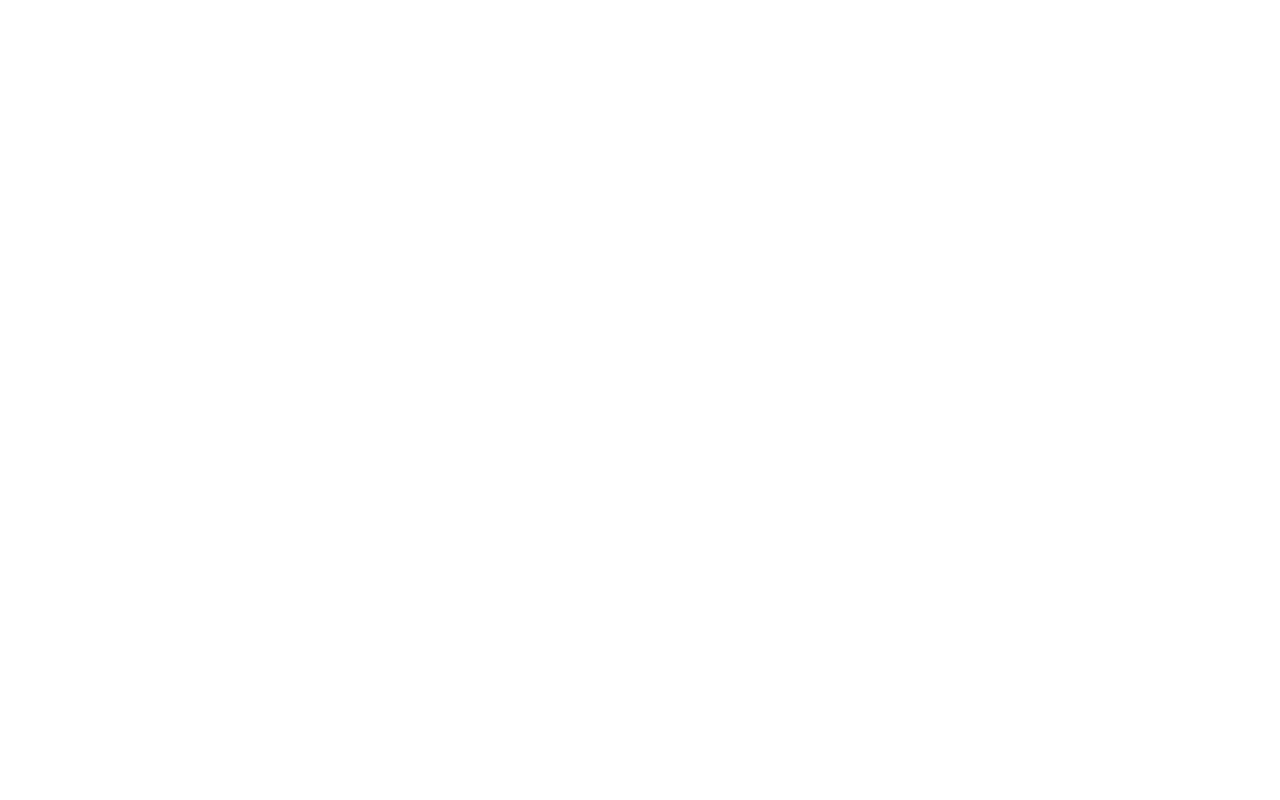
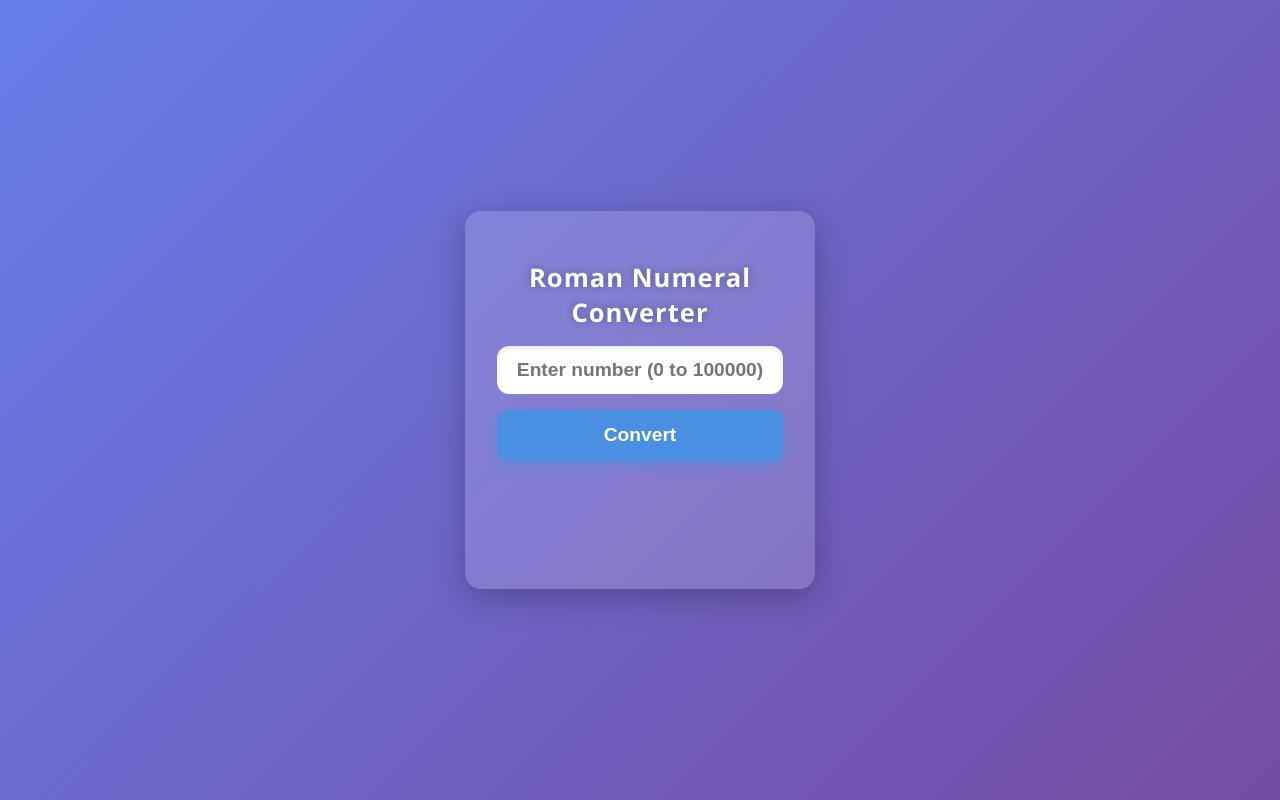
Before and after one commit to acciojob/Roman-Numeral-Converter-Het20000, a website: page main.html in a window 1280 px wide. Drawn offline with Linux system fonts and the light colour scheme.

Commit message:
created a submission

```diff
--- a/main.html
+++ b/main.html
@@ -1,16 +1,169 @@
 <!DOCTYPE html>
+<html lang="en">
+<head>
+  <meta charset="UTF-8" />
+  <meta name="viewport" content="width=device-width, initial-scale=1, maximum-scale=1, user-scalable=no" />
+  <title>Roman Numeral Converter</title>
+  <style>
+    /* Reset & base */
+    * {
+      box-sizing: border-box;
+    }
+    body {
+      margin: 0;
+      font-family: 'Segoe UI', Tahoma, Geneva, Verdana, sans-serif;
+      background: linear-gradient(135deg, #667eea, #764ba2);
+      display: flex;
+      justify-content: center;
+      align-items: center;
+      height: 100vh;
+      padding: 1rem;
+      color: white;
+    }
+    .container {
+      background: rgba(255,255,255,0.15);
+      padding: 2rem;
+      border-radius: 16px;
+      width: 100%;
+      max-width: 350px;
+      box-shadow: 0 8px 32px rgba(0,0,0,0.25);
+      text-align: center;
+      user-select: none;
+    }
+    h1 {
+      margin-bottom: 1rem;
+      font-weight: 700;
+      font-size: 1.6rem;
+      letter-spacing: 1px;
+      text-shadow: 0 0 8px rgba(0,0,0,0.3);
+    }
+    input[type=number] {
+      width: 100%;
+      padding: 0.8rem 1rem;
+      font-size: 1.2rem;
+      border-radius: 12px;
+      border: none;
+      outline: none;
+      margin-bottom: 1rem;
+      font-weight: 600;
+      text-align: center;
+      box-shadow: inset 0 2px 6px rgba(0,0,0,0.1);
+      -webkit-appearance: none;
+      -moz-appearance: textfield;
+    }
+    input[type=number]::-webkit-inner-spin-button,
+    input[type=number]::-webkit-outer-spin-button {
+      -webkit-appearance: none;
+      margin: 0;
+    }
+    button {
+      width: 100%;
+      padding: 0.9rem 1rem;
+      font-size: 1.2rem;
+      font-weight: 700;
+      background: #4a90e2;
+      border: none;
+      border-radius: 12px;
+      cursor: pointer;
+      color: white;
+      box-shadow: 0 4px 12px rgba(74,144,226,0.6);
+      transition: background 0.25s ease, box-shadow 0.25s ease;
+      user-select: none;
+      touch-action: manipulation;
+    }
+    button:hover, button:focus {
+      background: #357abd;
+      box-shadow: 0 6px 20px rgba(53,122,189,0.8);
+      outline: none;
+    }
+    .result {
+      margin-top: 1.5rem;
+      font-size: 1.8rem;
+      font-weight: 700;
+      letter-spacing: 3px;
+      min-height: 2.5em;
+      color: #ffeb3b;
+      text-shadow: 0 0 8px rgba(255,235,59,0.9);
+      word-wrap: break-word;
+    }
+    @media (max-height: 600px) {
+      body {
+        height: 100vh;
+      }
+      .container {
+        padding: 1.5rem 1rem;
+      }
+      h1 {
+        font-size: 1.4rem;
+      }
+      .result {
+        font-size: 1.5rem;
+      }
+    }
+  </style>
+</head>
+<body>
+  <main class="container" role="main">
+    <h1>Roman Numeral Converter</h1>
+    <input type="number" id="numberInput" placeholder="Enter number (0 to 100000)" min="0" max="100000" aria-label="Number input" />
+    <button id="convertBtn" aria-label="Convert to Roman numeral">Convert</button>
+    <div class="result" id="result" aria-live="polite" aria-atomic="true"></div>
+  </main>
 
-<html>
+  <script>
+    function toRoman(num) {
+      if (num === 0) return ''; // No Roman numeral for zero
 
-<head>
-	<link rel="stylesheet" href="styles.css">
-</head>
+      const symbols = [
+        ['M', 1000],
+        ['CM', 900],
+        ['D', 500],
+        ['CD', 400],
+        ['C', 100],
+        ['XC', 90],
+        ['L', 50],
+        ['XL', 40],
+        ['X', 10],
+        ['IX', 9],
+        ['V', 5],
+        ['IV', 4],
+        ['I', 1]
+      ];
 
-<body>
-	<!-- the entire body must be written by student -->
-    <script type="text/javascript" src="./script.js">
-   </script>
+      let result = '';
+      for (const [roman, value] of symbols) {
+        while (num >= value) {
+          result += roman;
+          num -= value;
+        }
+      }
+      return result;
+    }
 
+    const input = document.getElementById('numberInput');
+    const button = document.getElementById('convertBtn');
+    const result = document.getElementById('result');
+
+    button.addEventListener('click', () => {
+      let value = parseInt(input.value, 10);
+      if (isNaN(value) || value < 0 || value > 100000) {
+        result.textContent = 'Please enter a number between 0 and 100000.';
+        return;
+      }
+      if (value === 0) {
+        result.textContent = '(No Roman numeral for zero)';
+        return;
+      }
+      let roman = toRoman(value);
+      result.textContent = roman;
+    });
+
+    // Support pressing Enter key inside input to trigger conversion
+    input.addEventListener('keyup', (e) => {
+      if (e.key === 'Enter') {
+        button.click();
+      }
+    });
+  </script>
 </body>
-
 </html>
```
